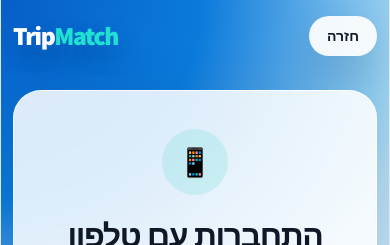
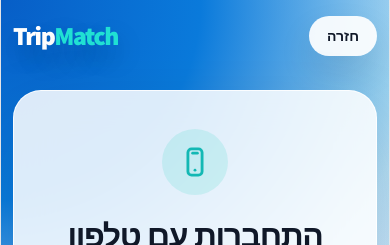
Before and after one commit to liadagon/TripMatch, a React (Vite) app: page /phone-login in a window 390 px wide. Shown: the top 245 px of the page. Built offline with nearby package versions, Linux system fonts and the light colour scheme.

Commit message:
Update phone login design

```diff
--- a/src/pages/PhoneLogin.css
+++ b/src/pages/PhoneLogin.css
@@ -99,8 +99,7 @@ body {
   place-items: center;
   border-radius: 50%;
   background: rgba(45, 212, 191, 0.16);
-  color: #0f766e;
-  font-size: 34px;
+  color: #13b8b4;
 }
 
 .phone-login-card h1 {
@@ -258,8 +257,9 @@ body {
 }
 
 .phone-visual-image {
-  width: 100%;
-  height: 100%;
+  width: calc(100% + 70px);
+  height: calc(100% + 70px);
+  margin: -35px;
   display: block;
   object-fit: cover;
   object-position: center center;
@@ -317,7 +317,6 @@ body {
     width: 66px;
     height: 66px;
     margin-bottom: 22px;
-    font-size: 28px;
   }
 
   .phone-login-card h1 {
@@ -355,4 +354,10 @@ body {
   .phone-visual-card {
     border-radius: 28px;
   }
+
+  .phone-visual-image {
+    width: calc(100% + 54px);
+    height: calc(100% + 54px);
+    margin: -27px;
+  }
 }
--- a/src/pages/PhoneLogin.jsx
+++ b/src/pages/PhoneLogin.jsx
@@ -41,7 +41,32 @@ export default function PhoneLogin() {
 
       <section className="phone-login-screen">
         <div className="phone-login-card">
-          <div className="phone-icon">📱</div>
+          <div className="phone-icon" aria-hidden="true">
+            <svg
+              width="34"
+              height="34"
+              viewBox="0 0 24 24"
+              fill="none"
+              xmlns="http://www.w3.org/2000/svg"
+            >
+              <rect
+                x="7"
+                y="2.75"
+                width="10"
+                height="18.5"
+                rx="2.6"
+                stroke="currentColor"
+                strokeWidth="2"
+              />
+              <path
+                d="M10.25 5.75H13.75"
+                stroke="currentColor"
+                strokeWidth="1.8"
+                strokeLinecap="round"
+              />
+              <circle cx="12" cy="17.75" r="1" fill="currentColor" />
+            </svg>
+          </div>
 
           <h1>התחברות עם טלפון</h1>
 
```
Also changed, not shown: 1 other file (tests, documents, lock files or other folders).
